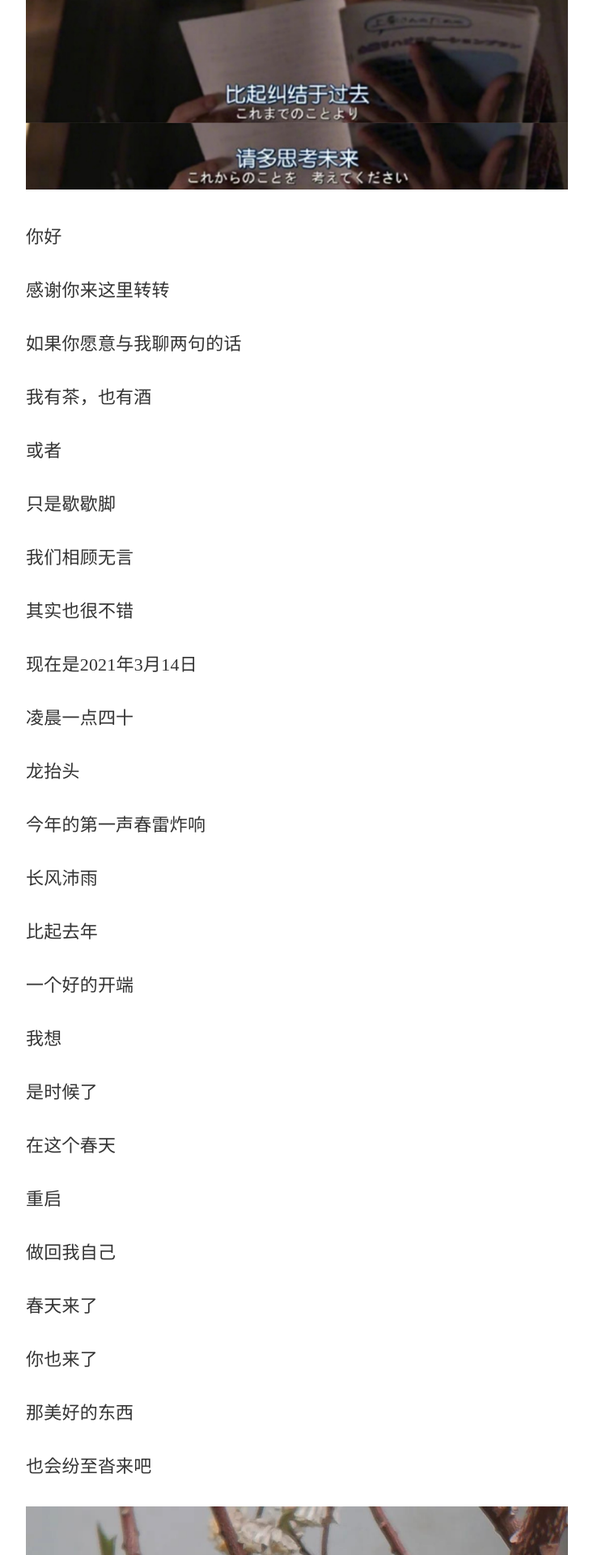
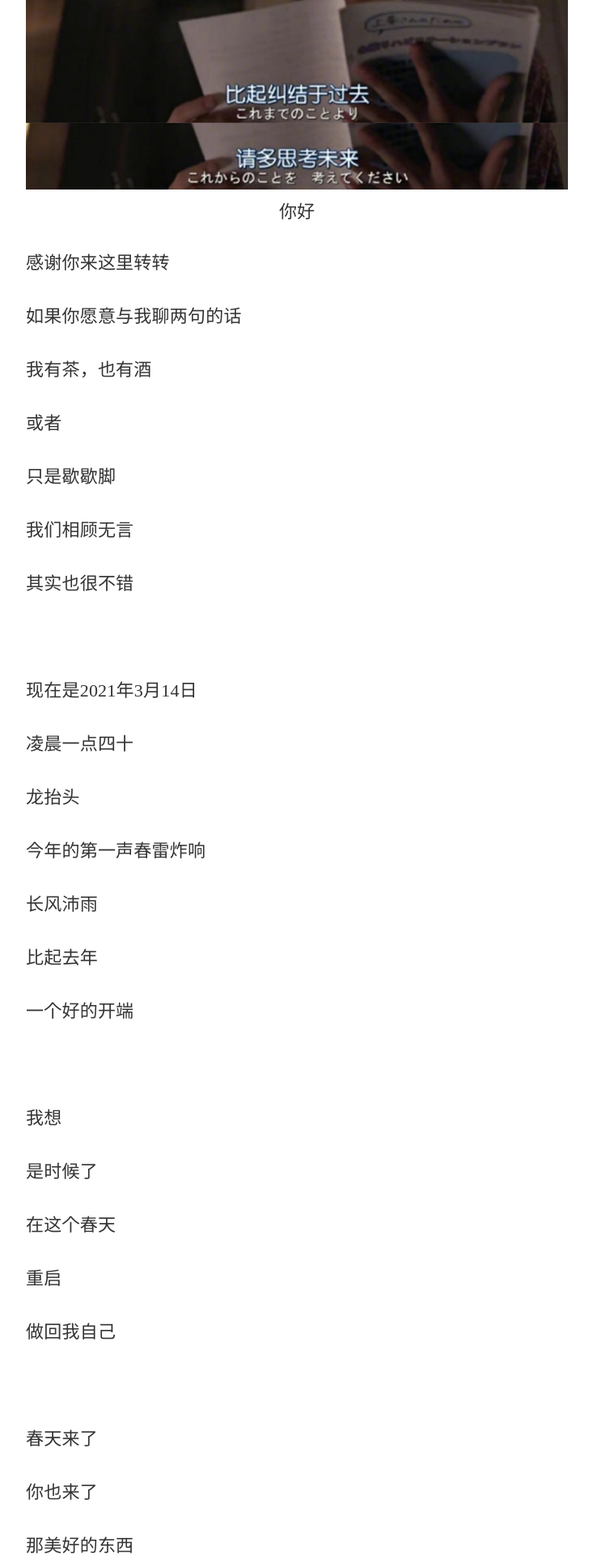
Before and after one commit to emilylsy/shiyu-s-first-blog, a Jekyll site: the page built from _posts/2021-3-21-Hello-World.md, in a window 1280 px wide. Shown: the part 1596-3516 px from the top of the page at 81% size, without its empty margins (273-1006 px from the left). Built offline with Jekyll 4.4.1, drawn with Linux system fonts in a browser that asks for light colours; nearby versions of some CDN libraries.

Commit message:
Update 2021-3-21-Hello-World.md

```diff
--- a/_posts/2021-3-21-Hello-World.md
+++ b/_posts/2021-3-21-Hello-World.md
@@ -26,7 +26,7 @@ _睡衣_
 ![002](../assets/images/0321-001.jpg)
 
 
-你好
+<div align = "center">你好</div>
 
 感谢你来这里转转
 
@@ -42,7 +42,7 @@ _睡衣_
 
 其实也很不错
 
-
+<br>
 
 现在是2021年3月14日
 
@@ -58,7 +58,7 @@ _睡衣_
 
 一个好的开端
 
-
+<br>
 
 我想
 
@@ -70,7 +70,7 @@ _睡衣_
 
 做回我自己
 
-
+<br>
 
 春天来了
 
@@ -79,7 +79,7 @@ _睡衣_
 那美好的东西
 
 也会纷至沓来吧
-
+<br>
 
 ![002](../assets/images/0321-002.jpg)
 
```
